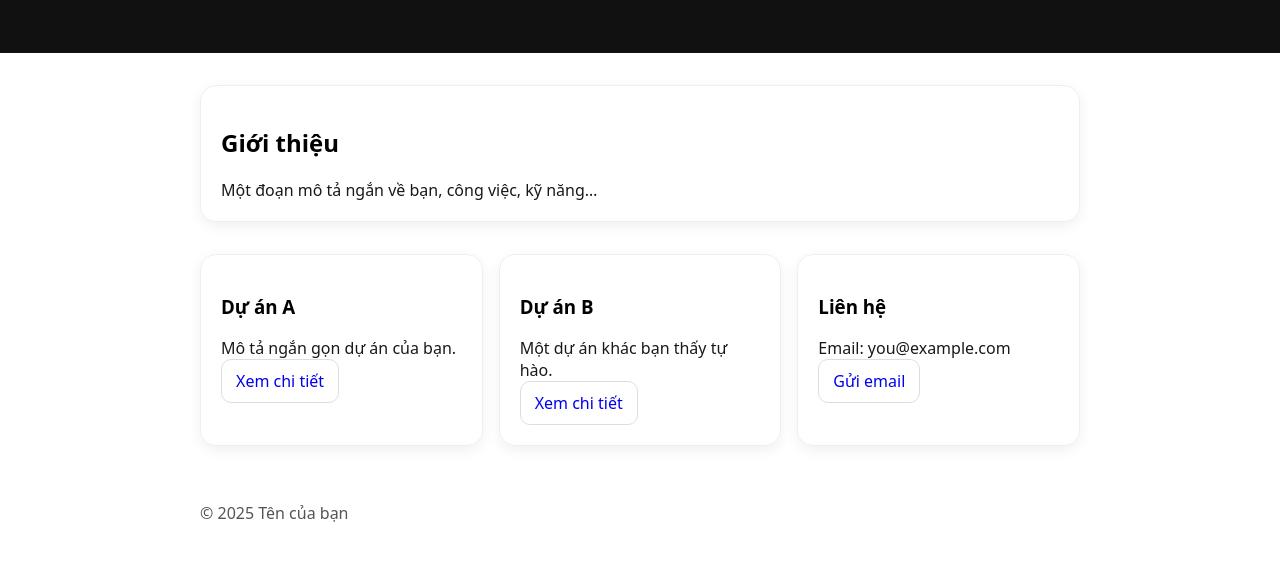
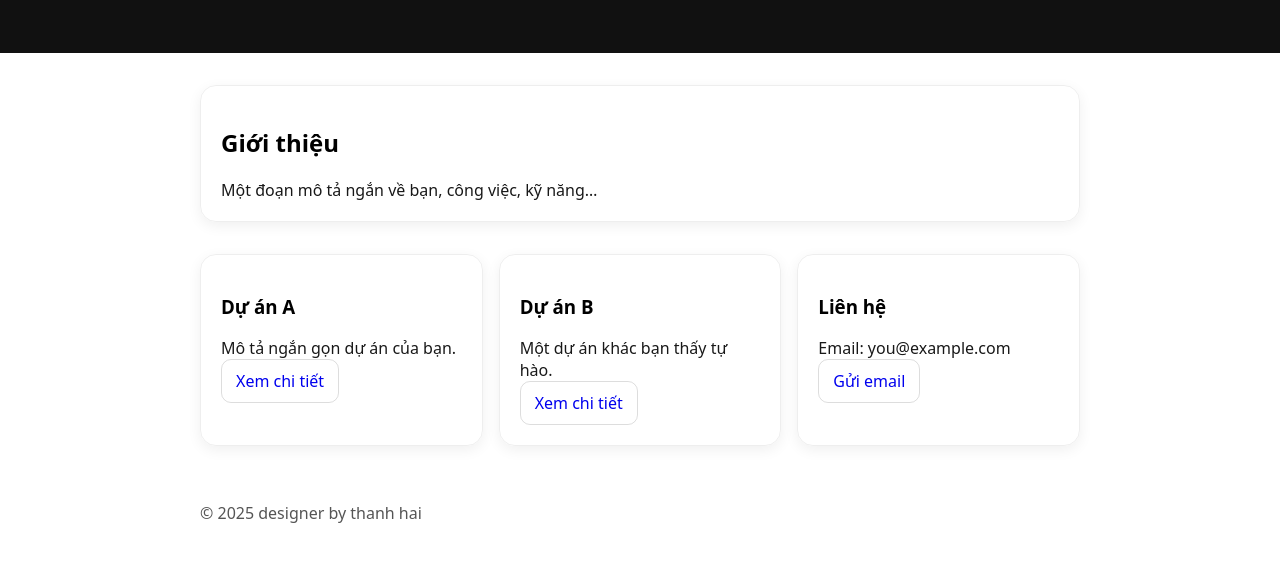
Before and after one commit to thanhhai-house/havy.github.io, a plain HTML site: page index.html in a window 1280 px wide. Shown: the part 155-716 px from the top of the page. Drawn offline with Linux system fonts and the light colour scheme.

Commit message:
Update index.html

```diff
--- a/index.html
+++ b/index.html
@@ -56,7 +56,7 @@
     </section>
   </main>
 
-  <footer>© <span id="y"></span> Tên của bạn</footer>
+  <footer>© <span id="y"></span> designer by thanh hai </footer>
   <script>document.getElementById('y').textContent=new Date().getFullYear()</script>
 </body>
 </html>
```
